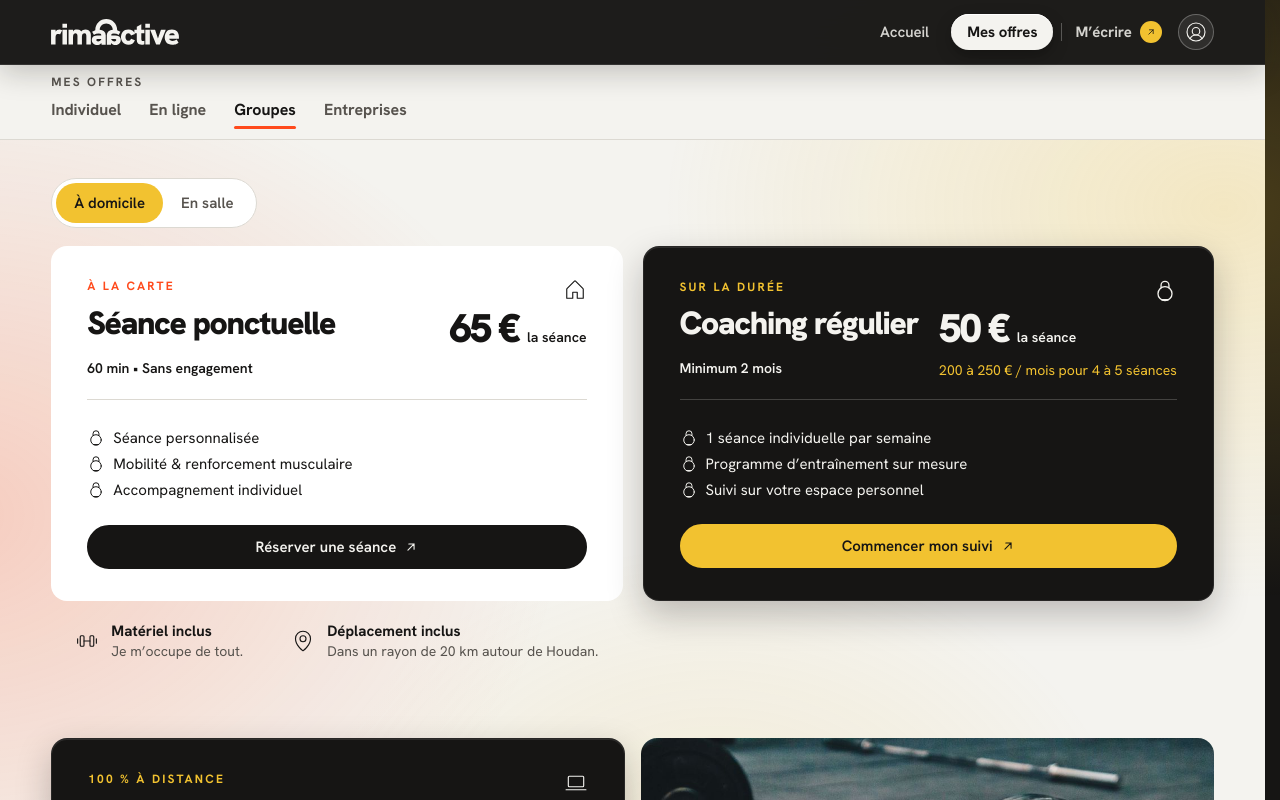
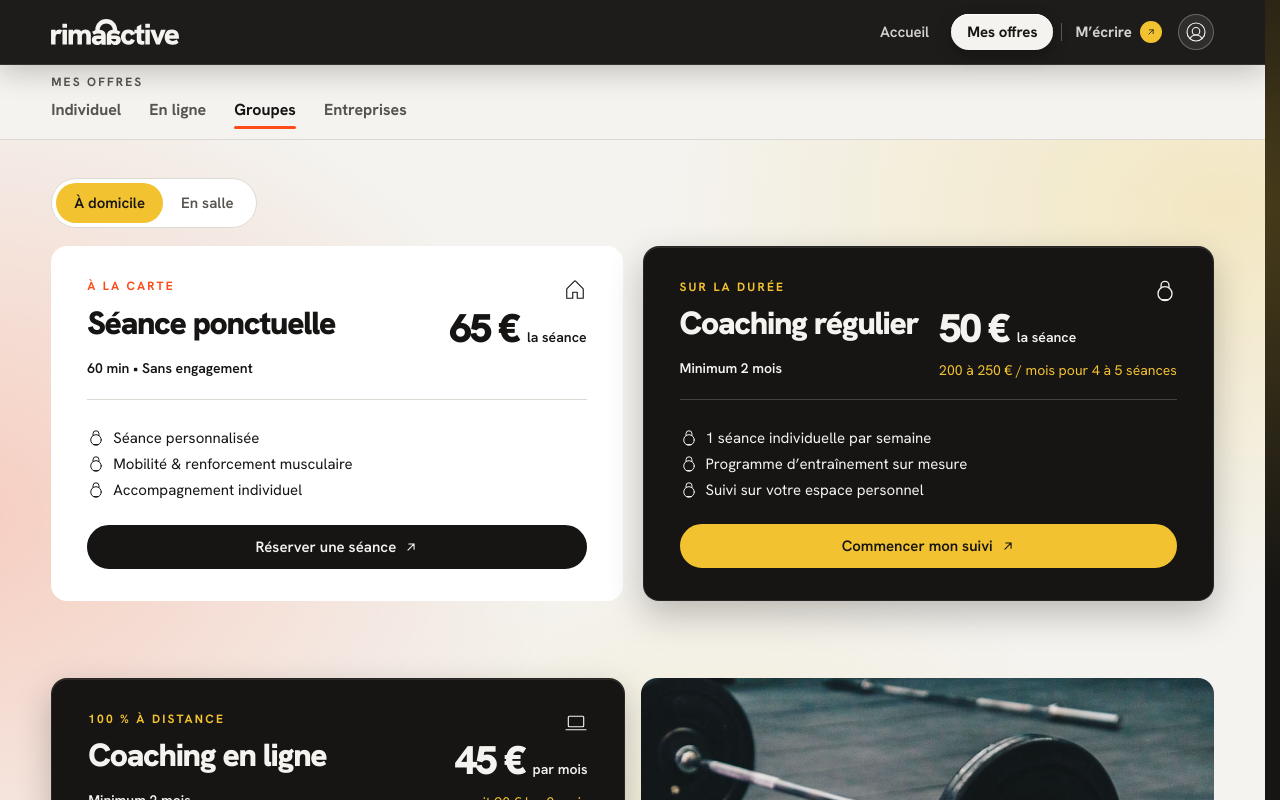
Before and after one commit to thomasroulland/rimaactive, a React (Vite) app: page /offres in a window 1280 px wide. Shown: the part 1-801 px from the top of the page. Built offline with nearby package versions, Linux system fonts and the light colour scheme.

Commit message:
Mes offres : « Matériel inclus » et « Déplacement inclus » retirés sous les cartes, avec leur espace
Co-Authored-By: Claude Opus 5.5 <noreply@anthropic.com>
Claude-Session: https://claude.ai/code/session_01J8BpjS9NsTda4UHEMLi6pS

```diff
--- a/src/pages/Offres.jsx
+++ b/src/pages/Offres.jsx
@@ -1,7 +1,6 @@
 import { useEffect, useRef, useState } from 'react'
 import { Link, useLocation } from 'react-router-dom'
 import { CarteOffre } from '../components/PageService.jsx'
-import Picto from '../components/Picto.jsx'
 import useTitre from '../components/useTitre.js'
 import { PAGE as INDIVIDUEL } from './Particuliers.jsx'
 import { PAGE as GROUPES } from './Groupes.jsx'
@@ -22,17 +21,8 @@ const RUBRIQUES = [
   { id: 'entreprises', page: ENTREPRISES, inverse: true },
 ]
 
-// Sous les cartes : pictogramme, intitulé en gras et une phrase (Thomas, 17 novembre 2026), à la place des cases cochées.
-// Les textes de la liste restent dans les fichiers des pages ; on les reconnaît ici.
-const AVANTAGES = {
-  materiel: { picto: 'haltere', titre: 'Matériel inclus', texte: 'Je m’occupe de tout.' },
-  deplacement: { picto: 'map-pin', titre: 'Déplacement inclus', texte: 'Dans un rayon de 20\u00a0km autour de Houdan.' },
-}
-function avantage(point) {
-  if (point.startsWith('Matériel')) return AVANTAGES.materiel
-  if (point.startsWith('Déplacement')) return AVANTAGES.deplacement
-  return { picto: 'check-square', titre: point }
-}
+// « Matériel inclus » / « Déplacement inclus » sous les cartes : retirés le 18 novembre 2026 (Thomas : « ça rend moche sur téléphone
+// et sur un écran coupé en deux »). Les textes `liste` restent dans les fichiers des pages, sans être affichés ici.
 
 export default function Offres() {
   useTitre('Mes offres')
@@ -98,7 +88,6 @@ function Rubrique({ id, page, sous, fonce, inverse }) {
   const [actif, setActif] = useState(0)
   const onglets = page.onglets
   const cartes = onglets ? page.cartes.filter((c) => onglets[actif].noms.includes(c.nom)) : page.cartes
-  const liste = onglets?.[actif].liste ?? page.liste ?? []
   return (
     <section id={id} className={`offres-page__rubrique ${fonce ? 'offres-page__rubrique--fonce' : ''}`} aria-labelledby={`${id}-titre`}>
       <div className="conteneur">
@@ -121,15 +110,6 @@ function Rubrique({ id, page, sous, fonce, inverse }) {
           <ul className={`offres offres--${cartes.length === 1 ? '1' : '2'}`}>
             {cartes.map((f) => <CarteOffre key={f.nom} f={f} contexte={page.titre} direct />)}
           </ul>
-          {/* sous la carte elle-même (pas sous la photo), centré ; sous les deux cartes d'Individuel, centré sur toute la largeur */}
-          {liste.length > 0 && (
-            <ul className="offres-page__avantages">
-              {liste.map((point) => {
-                const a = avantage(point)
-                return <li key={point}><Picto nom={a.picto} taille={24} /><span><strong>{a.titre}</strong>{a.texte && <span>{a.texte}</span>}</span></li>
-              })}
-            </ul>
-          )}
         </div>
       </div>
     </section>
```
